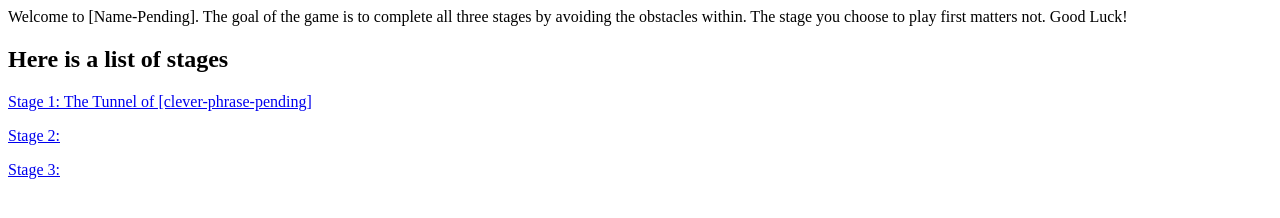
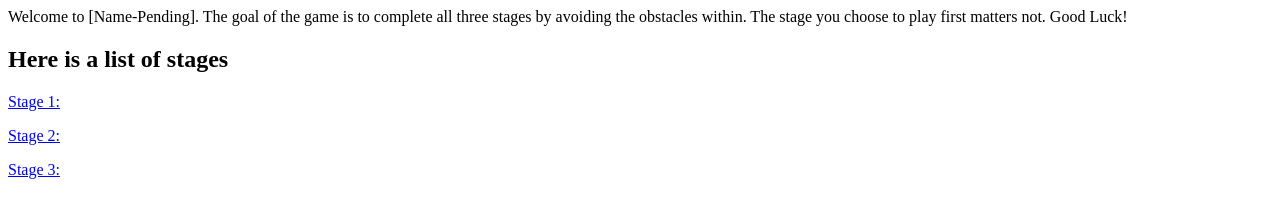
Before and after one commit to The-Combrades/Game, a plain HTML site: page game.html in a window 1280 px wide. Drawn offline with Linux system fonts and the light colour scheme.

Commit message:
Update game.html

```diff
--- a/game.html
+++ b/game.html
@@ -12,7 +12,7 @@
             <h2> Here is a list of stages</h2>
         </p>
         <p>
-            <a href="stage1.html"> Stage 1: The Tunnel of [clever-phrase-pending]</a>
+            <a href="stage1.html"> Stage 1: </a>
         </p>
 	 <p>
             <a href="game_level2.html"> Stage 2:</a>
```
